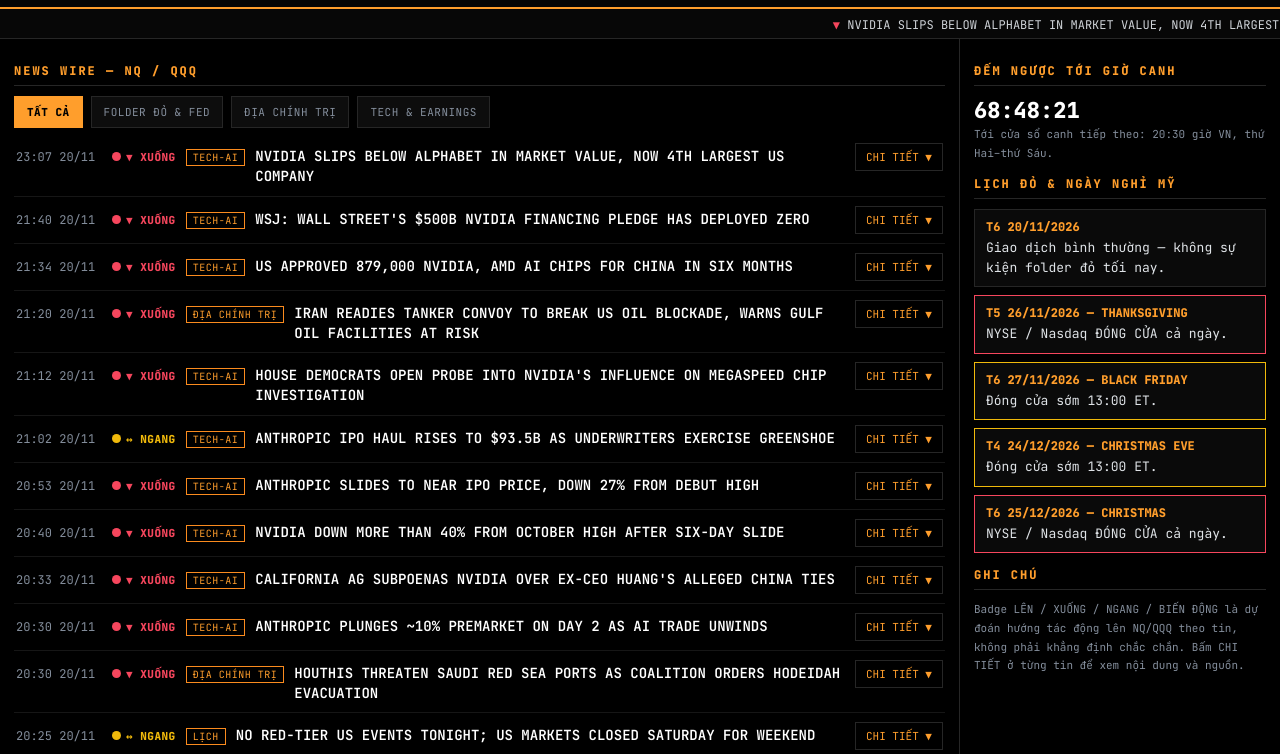
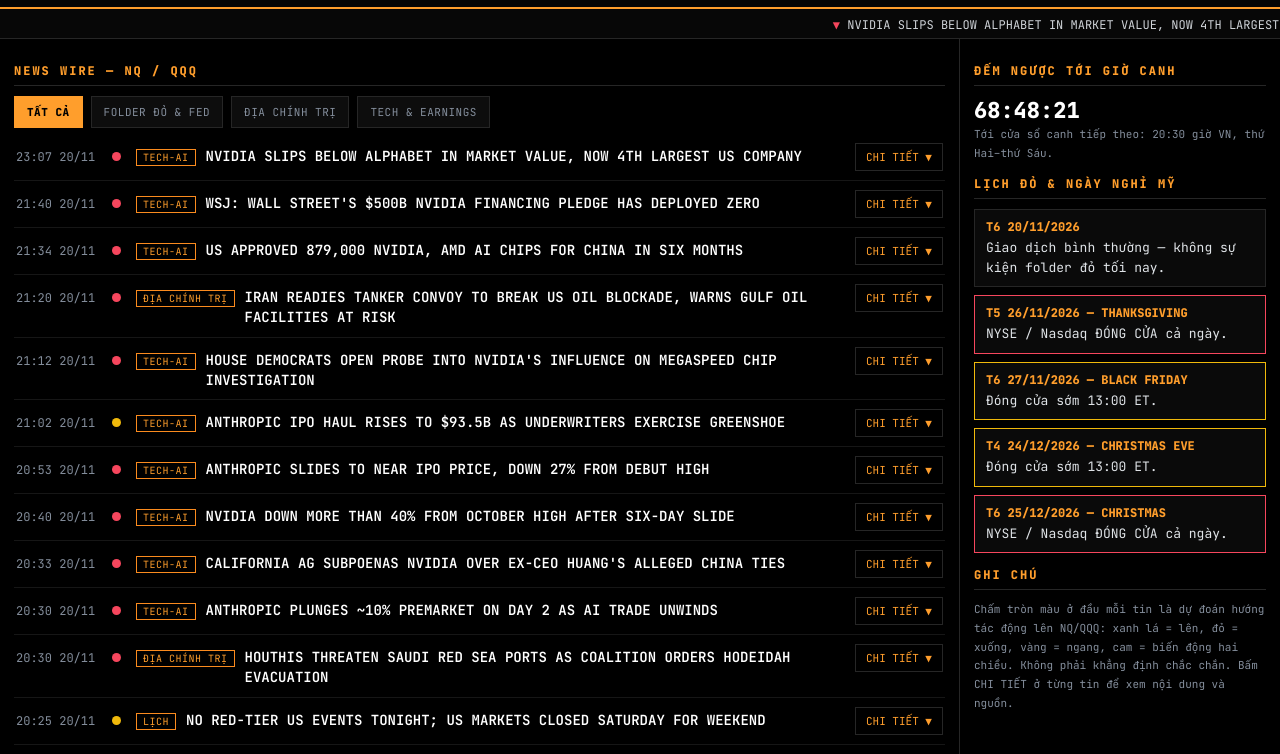
Before and after one commit to k632412150182-max/nq-news-terminal, a plain HTML site: page index.html in a window 1280 px wide. Shown: the part 39-793 px from the top of the page. Drawn offline with Linux system fonts and the light colour scheme.

Commit message:
Wire: bo nhan chu LEN/XUONG/NGANG, chi giu cham tron mau cho huong gia

```diff
--- a/index.html
+++ b/index.html
@@ -103,7 +103,7 @@
     <div class="cal-item closed"><div class="d">T6 25/12/2026 — CHRISTMAS</div><div class="t">NYSE / Nasdaq ĐÓNG CỬA cả ngày.</div></div>
 
     <h2 class="sec">GHI CHÚ</h2>
-    <div class="note">Badge LÊN / XUỐNG / NGANG / BIẾN ĐỘNG là dự đoán hướng tác động lên NQ/QQQ theo tin, không phải khẳng định chắc chắn. Bấm CHI TIẾT ở từng tin để xem nội dung và nguồn.</div>
+    <div class="note">Chấm tròn màu ở đầu mỗi tin là dự đoán hướng tác động lên NQ/QQQ: xanh lá = lên, đỏ = xuống, vàng = ngang, cam = biến động hai chiều. Không phải khẳng định chắc chắn. Bấm CHI TIẾT ở từng tin để xem nội dung và nguồn.</div>
   </aside>
 </div>
 
@@ -146,7 +146,7 @@ function render(){
     return `<div class="row">
       <div class="rowhead">
         <span class="time">${fmtTime(it.time_vn)}</span>
-        <span class="dir ${it.direction}"><span class="dot ${it.direction}"></span>${d.arrow} ${d.label}</span>
+        <span class="dir ${it.direction}" title="${d.label}"><span class="dot ${it.direction}"></span></span>
         <span class="cat">${esc(it.category)}</span>
         <span class="headline">${esc(it.headline)}</span>
         <button class="toggle" data-i="${i}" aria-expanded="false">CHI TIẾT ▼</button>
```
